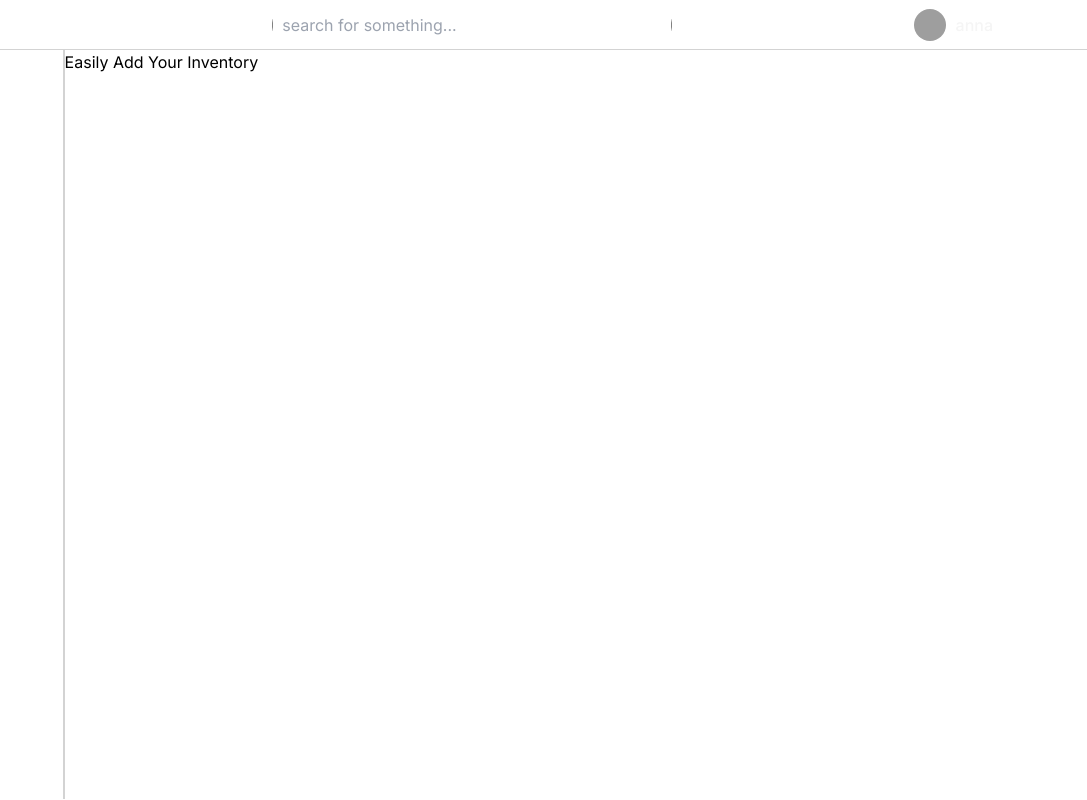
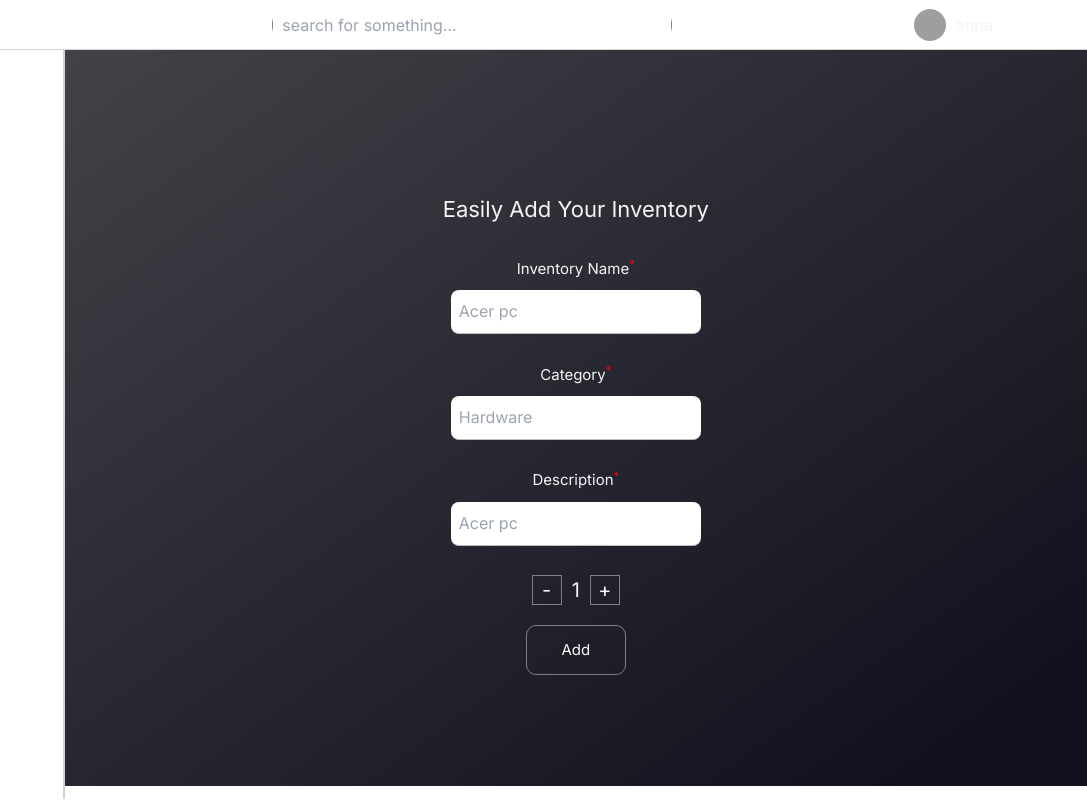
Before and after one commit to yashodharpatel/IMS, a Next.js app: page /main/inventory/add in a window 1280 px wide. Shown: the whole page, without its empty margins (193-1280 px from the left). Built offline with nearby package versions, Linux system fonts and the light colour scheme; grey boxes are pictures that could not be loaded.

Commit message:
add product

```diff
--- /dev/null
+++ b/src/app/main/inventory/add/add.css
@@ -0,0 +1,81 @@
+.add-container {
+  height: 92vh;
+  display: flex;
+  align-items: center;
+  justify-content: center;
+  flex-direction: column;
+  background: linear-gradient(
+    144.39deg,
+    #ffffff -278.56%,
+    #6d6d6d -78.47%,
+    #11101d 91.61%
+  );
+}
+
+.add-container h2{
+    margin: 2rem 0;
+    font-size: 22px;
+    color: #f5f5f5;
+}
+
+form {
+  display: flex;
+  align-items: center;
+  justify-content: center;
+  flex-direction: column;
+  gap: 20px;
+}
+
+form .input {
+  display: flex;
+  align-items: center;
+  justify-content: flex-start;
+  flex-direction: column;
+}
+
+label {
+  font-size: 15px;
+  color: #f5f5f5;
+}
+
+label span {
+  color: red;
+}
+
+.box {
+  width: 100%;
+  border: none;
+  outline: none;
+  border-bottom: 1px solid rgb(189, 189, 189);
+  padding: 0.6rem 0.5rem;
+  border-radius: 0.5rem;
+  margin: 0.6rem 0;
+}
+
+form .quantity {
+  flex-direction: row;
+  gap: 10px;
+  color: #f8f8f8;
+  font-size: 20px;
+}
+
+.quantity button {
+  width: 30px;
+  height: 30px;
+  display: flex;
+  align-items: center;
+  justify-content: center;
+  cursor: pointer;
+  border: 1px solid grey;
+}
+
+.btn{
+    height: 50px;
+    width: 100px;
+    padding: 10px 20px;
+    background: transparent;
+    border-radius: 10px;
+    border: 1px solid gray;
+    font-size: 15px;
+    color: #f8f8f8;
+}
--- a/src/app/main/inventory/add/page.js
+++ b/src/app/main/inventory/add/page.js
@@ -1,15 +1,97 @@
-import React from 'react'
-import '../../style.css'
+"use client";
+import React, { useState } from "react";
+import "../../style.css";
+import "./add.css";
 
 const Add = () => {
+  const [product, setProduct] = useState({
+    name: "",
+    category: "",
+    description: "",
+    quantity: "",
+  });
+  const [quantity, setQuantity] = useState(1);
+
+  const handleChange = () => {
+    setProduct({
+      ...product,
+      quantity: quantity,
+      [e.target.name]: e.target.value,
+    });
+  };
+
+  console.log(product);
+
   return (
-    <div className='rightbar'>
+    <div className="rightbar">
+      <div className="add-container">
         <h2>Easily Add Your Inventory</h2>
         <form>
+          <div className="input">
+            <label htmlFor="">
+              Inventory Name
+              <span>
+                <sup>*</sup>
+              </span>
+            </label>
+            <input
+              name="name"
+              type="text"
+              placeholder="Acer pc"
+              className="box"
+              required
+              autoComplete="off"
+              onChange={handleChange}
+            />
+          </div>
+          <div className="input">
+            <label htmlFor="">
+              Category
+              <span>
+                <sup>*</sup>
+              </span>
+            </label>
+            <input
+              name="category"
+              type="text"
+              placeholder="Hardware"
+              className="box"
+              required
+              autoComplete="off"
+              onChange={handleChange}
+            />
+          </div>
+          <div className="input">
+            <label htmlFor="">
+              Description
+              <span>
+                <sup>*</sup>
+              </span>
+            </label>
+            <input
+              name="description"
+              type="text"
+              placeholder="Acer pc"
+              className="box"
+              required
+              autoComplete="off"
+              onChange={handleChange}
+            />
+          </div>
+          <div className="input quantity">
+            <button
+              onClick={() => setQuantity((prev) => (prev == 1 ? 1 : prev - 1))}
+            >
+              -
+            </button>
+            {quantity}
+            <button onClick={() => setQuantity((prev) => prev + 1)}> +</button>
+          </div>
+          <button type="submit" className="btn">Add</button>
+        </form>
+      </div>
+    </div>
+  );
+};
 
-        </form>
-    </div>
-  )
-}
-
-export default Add
+export default Add;
```
